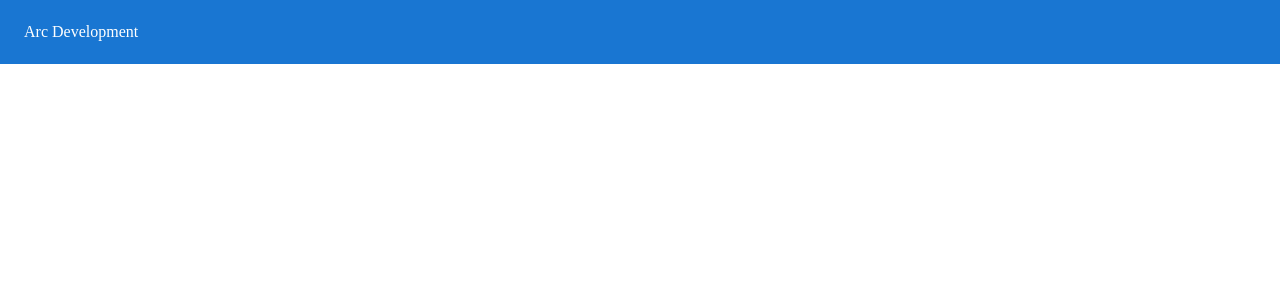
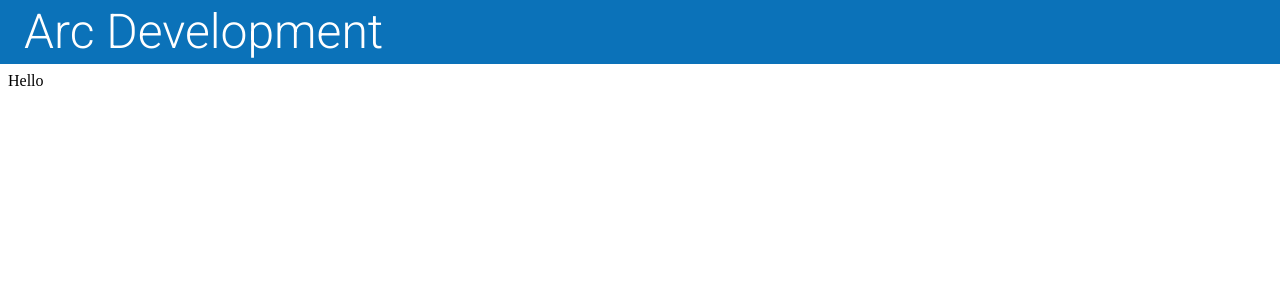
Before and after one commit to prathameshjchavan/arcdevelopment, a React (Create React App) app: page / in a window 1280 px wide. Shown: the top 300 px of the page. Built offline with nearby package versions, Linux system fonts and the light colour scheme.

Commit message:
header spacing

```diff
--- a/src/components/App.js
+++ b/src/components/App.js
@@ -1,11 +1,13 @@
+import { ThemeProvider } from "@mui/material/styles";
 import Header from "./ui/Header";
+import theme from "./ui/theme";
 
 function App() {
 	return (
-		<div>
+		<ThemeProvider theme={theme}>
 			<Header />
 			Hello
-		</div>
+		</ThemeProvider>
 	);
 }
 
--- a/src/components/ui/Header.jsx
+++ b/src/components/ui/Header.jsx
@@ -1,5 +1,6 @@
-import { AppBar, Toolbar } from "@mui/material";
+import { AppBar, Box, Toolbar, Typography } from "@mui/material";
 import useScrollTrigger from "@mui/material/useScrollTrigger";
+import theme from "./theme";
 import React from "react";
 
 function ElevationScroll(props) {
@@ -16,11 +17,16 @@ function ElevationScroll(props) {
 
 function Header() {
 	return (
-		<ElevationScroll>
-			<AppBar position="fixed">
-				<Toolbar>Arc Development</Toolbar>
-			</AppBar>
-		</ElevationScroll>
+		<React.Fragment>
+			<ElevationScroll>
+				<AppBar position="fixed">
+					<Toolbar>
+						<Typography variant="h3">Arc Development</Typography>
+					</Toolbar>
+				</AppBar>
+			</ElevationScroll>
+			<Box sx={{ ...theme.mixins.toolbar }} />
+		</React.Fragment>
 	);
 }
 
--- /dev/null
+++ b/src/components/ui/theme.js
@@ -0,0 +1,24 @@
+import { createTheme } from "@mui/material/styles";
+
+const arcBlue = "#0B72B9";
+const arcOrange = "#FFBA60";
+
+export default createTheme({
+	palette: {
+		common: {
+			blue: arcBlue,
+			orange: arcOrange,
+		},
+		primary: {
+			main: arcBlue,
+		},
+		secondary: {
+			main: arcOrange,
+		},
+	},
+	typography: {
+		h3: {
+			fontWeight: 300,
+		},
+	},
+});
```
